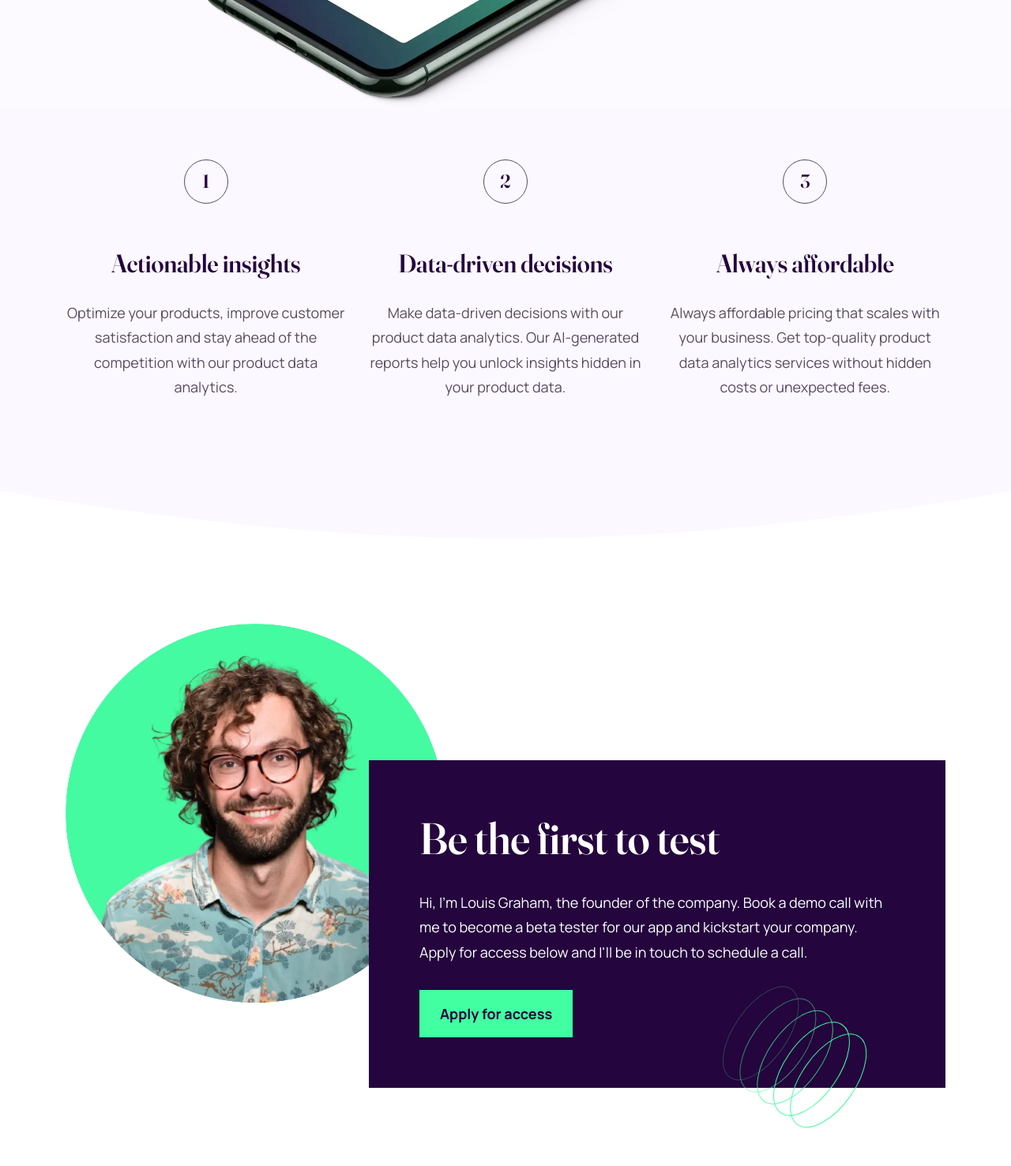
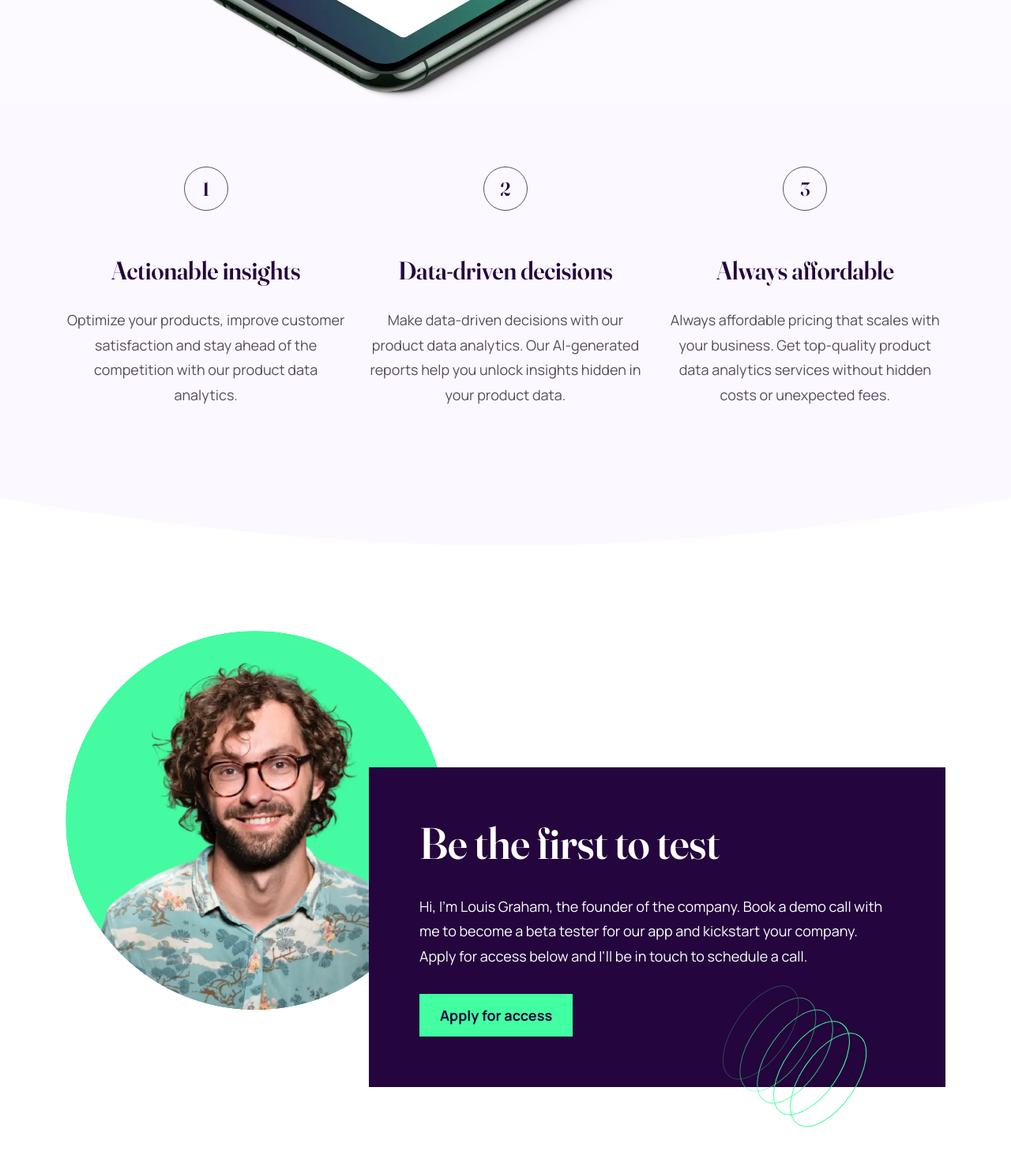
Before and after one commit to DarkstarXDD/workit-landing-page, a website built with Vite: page index.html in a window 1280 px wide. Shown: the part 780-2257 px from the top of the page at 79% size. Built offline with nearby package versions, Linux system fonts and the light colour scheme.

Commit message:
add line heights & some changes

```diff
--- a/styles.css
+++ b/styles.css
@@ -175,7 +175,7 @@ body {
   text-decoration: underline;
   text-decoration-color: var(--clr-primary-400);
   text-decoration-thickness: 0.1875rem;
-  text-underline-offset: 0.6rem;
+  text-underline-offset: 0.5rem;
 }
 
 .btn {
@@ -194,7 +194,7 @@ body {
 .hero__img {
   width: 100%;
   max-width: 32.125rem;
-  margin-top: 0.5rem;
+  margin-top: 1rem;
 }
 
 .section-features {
@@ -253,7 +253,7 @@ body {
 
 .section-founder {
   position: relative;
-  margin-top: 21rem;
+  margin-top: 20.5rem;
 }
 
 .founder__img {
@@ -275,14 +275,11 @@ body {
 .founder__title {
   font-family: var(--ff-heading);
   font-size: var(--fs-secondary-heading);
+  line-height: 1.5;
 }
 
 .founder__message {
   line-height: 1.75;
-}
-
-.founder__btn {
-  margin-top: 0.5rem;
 }
 
 .footer {
@@ -347,7 +344,7 @@ body {
   }
 
   .section-hero::before {
-    height: 73%;
+    height: 75%;
   }
 
   .hero__title {
@@ -417,8 +414,8 @@ body {
     right: 1rem;
   }
 
-  .founder__btn {
-    margin-top: 0;
+  .founder__title {
+    line-height: 1.15;
   }
 
   .footer {
@@ -451,13 +448,13 @@ body {
     padding-inline: 2.5rem;
   }
 
-  .section-hero::before {
-    height: 75%;
-  }
-
   .hero__title {
     max-width: 32rem;
     margin-top: 0;
+  }
+
+  .btn {
+    padding: 0.8rem 1.5rem;
   }
 
   .hero__img {
@@ -466,7 +463,7 @@ body {
   }
 
   .section-features {
-    padding-block: 4rem 11rem;
+    padding-block: 5rem 11rem;
   }
 
   .features {
```
